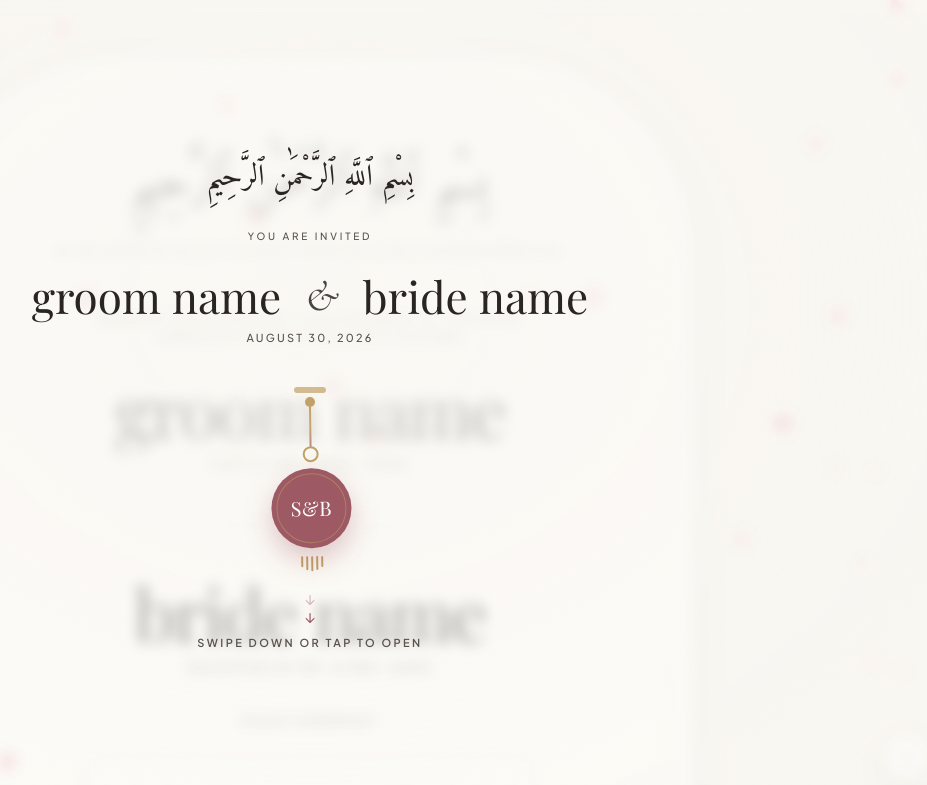
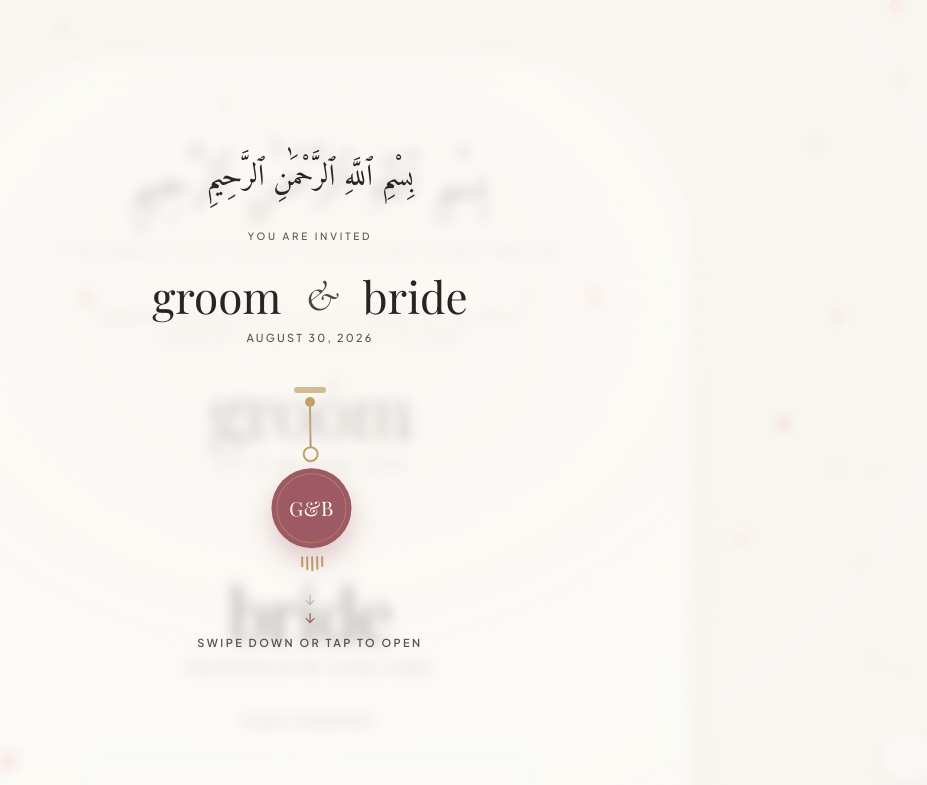
Before and after one commit to Fulail-kt/wed-in, an Astro site: page / in a window 1280 px wide. Shown: the top 785 px of the page, without its empty margins (330-1257 px from the left). Built offline with nearby package versions, Linux system fonts and the light colour scheme; Astro itself is replaced by a stand-in of ours; a web font is replaced by a local one.

Commit message:
feat: first commit

```diff
--- a/src/components/AudioPlayer.tsx
+++ b/src/components/AudioPlayer.tsx
@@ -132,7 +132,7 @@ export default function AudioPlayer() {
 
   return (
     <div
-      className="fixed z-50 bottom-[max(0.75rem,env(safe-area-inset-bottom))] right-3 md:bottom-5 md:right-5"
+      className="fixed z-50 bottom-[max(1.125rem,env(safe-area-inset-bottom))] right-3 md:bottom-5 md:right-5"
       onMouseEnter={() => setIsHover(true)}
       onMouseLeave={() => setIsHover(false)}
     >
--- a/src/components/InvitationGate.tsx
+++ b/src/components/InvitationGate.tsx
@@ -173,7 +173,7 @@ export default function InvitationGate({ guestName }: InvitationGateProps) {
                       <span className="relative w-[5.5rem] h-[5.5rem] sm:w-[5rem] sm:h-[5rem] rounded-full bg-[#9E5A64] shadow-[0_12px_28px_rgba(158,90,100,0.32)] flex items-center justify-center">
                         <span className="absolute inset-[5px] rounded-full border border-[#C2A166]/50" />
                         <span className="font-serif-title text-white text-xl leading-none tracking-wide">
-                          S&amp;B
+                          G&amp;B
                         </span>
                         <motion.span
                           className="absolute inset-0 rounded-full border-2 border-[#C2A166]"
--- a/src/config/wedding.ts
+++ b/src/config/wedding.ts
@@ -1,7 +1,7 @@
 export const weddingConfig = {
-  groom: 'groom name',
+  groom: 'groom',
   groomParents: 'Son of Mr. & Mrs. Name',
-  bride: 'bride name',
+  bride: 'bride',
   brideParents: 'Daughter of Mr. & Mrs. Name',
   coupleNames: 'Groom & Bride',
 
```
